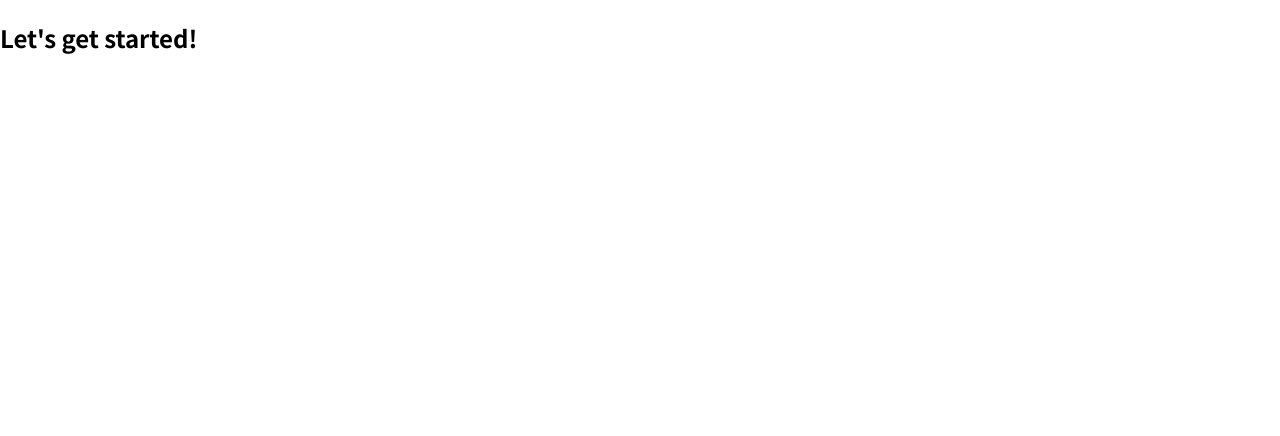
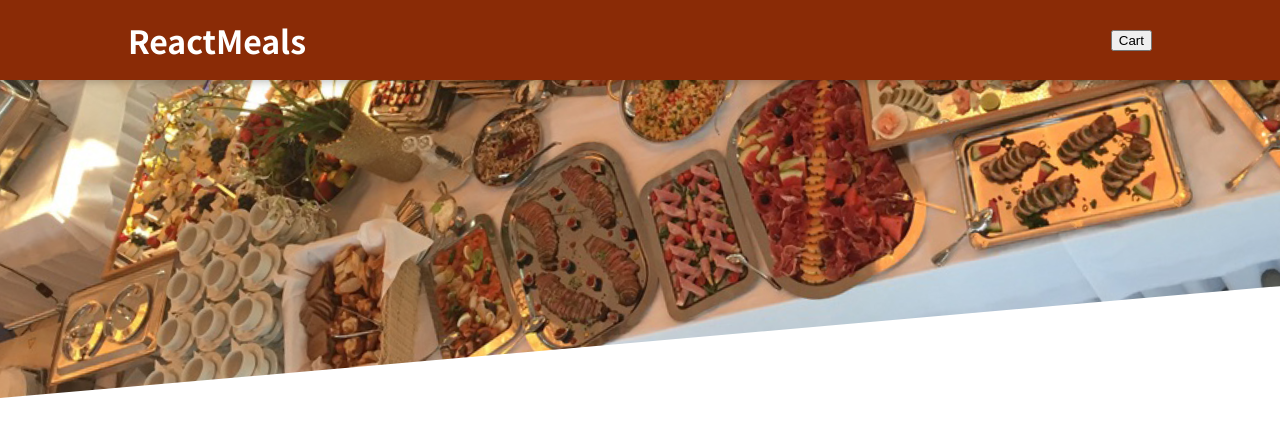
Before and after one commit to huijunam/UDEMY_react_lecture, a React (Create React App) app in the folder food_order_app/: page / in a window 1280 px wide. Shown: the top 436 px of the page. Built offline with nearby package versions, Linux system fonts and the light colour scheme.

Commit message:
✨feat: 새로운 기능 추가 -add Header component

```diff
--- a/food_order_app/src/App.js
+++ b/food_order_app/src/App.js
@@ -1,8 +1,11 @@
+import { Fragment } from "react";
+import Header from "./components/Layout/Header";
+
 function App() {
   return (
-    <div>
-      <h2>Let's get started!</h2>
-    </div>
+    <Fragment>
+      <Header />
+    </Fragment>
   );
 }
 
--- /dev/null
+++ b/food_order_app/src/components/Layout/Header.js
@@ -0,0 +1,19 @@
+import { Fragment } from 'react';
+import classes from './Header.module.css';
+import mealsImage from '../../assets/meals.jpg';
+
+const Header = () =>{
+    return (
+        <Fragment>
+            <header className={classes.header}>
+                <h1>ReactMeals</h1>
+                <button>Cart</button>
+            </header>
+            <div className={classes['main-image']}>
+                <img src={mealsImage} alt='A table full of delicious food!'/>
+            </div>
+        </Fragment>
+    )
+};
+
+export default Header;
--- /dev/null
+++ b/food_order_app/src/components/Layout/Header.module.css
@@ -0,0 +1,29 @@
+.header {
+    position: fixed;
+    top: 0;
+    left: 0;
+    width: 100%;
+    height: 5rem;
+    background-color: #8a2b06;
+    color: white;
+    display: flex;
+    justify-content: space-between;
+    align-items: center;
+    padding: 0 10%;
+    box-shadow: 0 2px 8px rgba(0, 0, 0, 0.25);
+    z-index: 10;
+  }
+
+  .main-image {
+    width: 100%;
+    height: 25rem;
+    z-index: 0;
+    overflow: hidden;
+  }
+
+  .main-image img {
+    width: 110%;
+    height: 100%;
+    object-fit: cover;
+    transform: rotateZ(-5deg) translateY(-4rem) translateX(-1rem);
+  }
```
Also changed, not shown: food_order_app/src/assets/meals.jpg (added).
